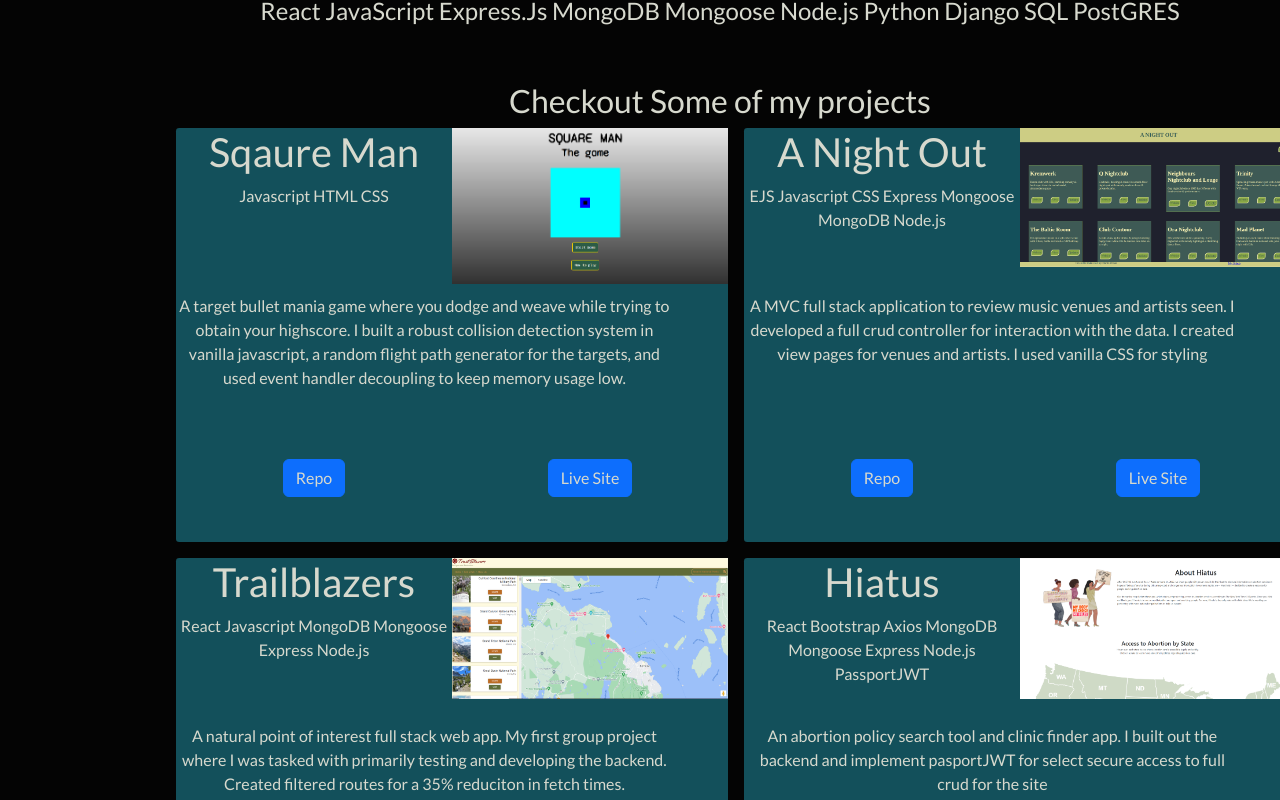
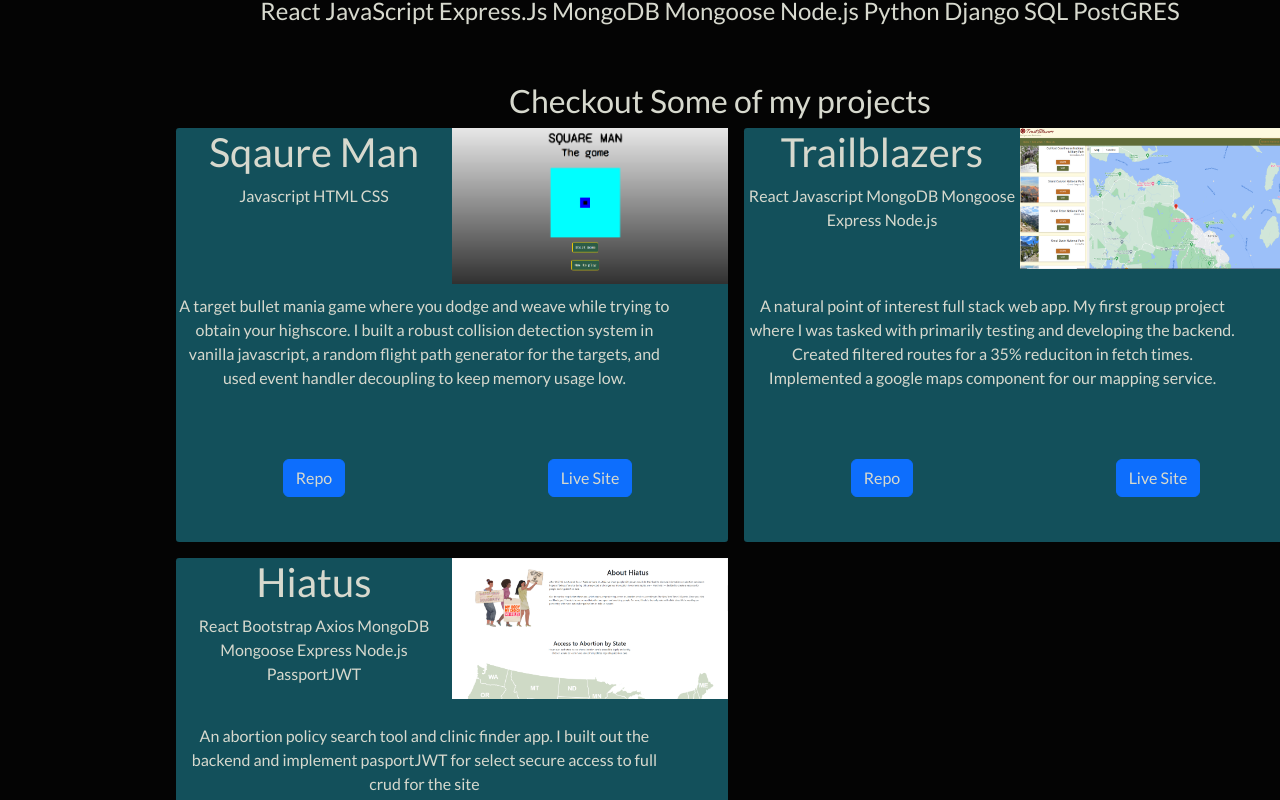
Before and after one commit to TelleDelly/Portfolio, a React (Create React App) app in the folder portfolio/: page / in a window 1280 px wide. Shown: the part 1056-1856 px from the top of the page. Built offline with nearby package versions, Linux system fonts and the light colour scheme.

Commit message:
removing a night out from portfolio

```diff
--- a/portfolio/src/App.js
+++ b/portfolio/src/App.js
@@ -15,6 +15,16 @@ import hiatus from './Assets/Pictures/hiatus1.PNG'
 import ContactMe from './Pages/ContactMe/ContactMe';
 
 
+// {
+//   title: "A Night Out",
+//   description: "A MVC full stack application to review music venues and artists seen. I developed a full crud controller for interaction with the data. I created view pages for venues and artists. I used vanilla CSS for styling",
+//   techStack: ["EJS", "Javascript", "CSS", "Express", "Mongoose", "MongoDB","Node.js"],
+//   img: AnightOut,
+//   repoLink: "https://github.com/TelleDelly/A_Night_Out",
+//   liveLink: ""
+// },
+
+
 const ProjectData = [
   {
     title: "Sqaure Man",
@@ -23,14 +33,6 @@ const ProjectData = [
     img: Squareman,
     repoLink: "https://github.com/TelleDelly/squareMan",
     liveLink: "https://telledelly.github.io/squareMan/index.html"
-  },
-  {
-    title: "A Night Out",
-    description: "A MVC full stack application to review music venues and artists seen. I developed a full crud controller for interaction with the data. I created view pages for venues and artists. I used vanilla CSS for styling",
-    techStack: ["EJS", "Javascript", "CSS", "Express", "Mongoose", "MongoDB","Node.js"],
-    img: AnightOut,
-    repoLink: "https://github.com/TelleDelly/A_Night_Out",
-    liveLink: ""
   },
   {
     title: "Trailblazers",
```
